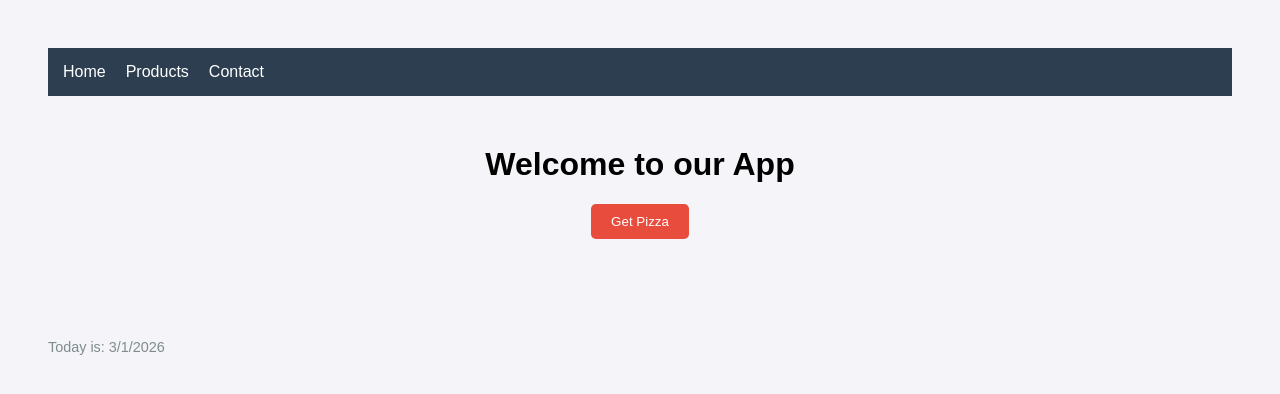
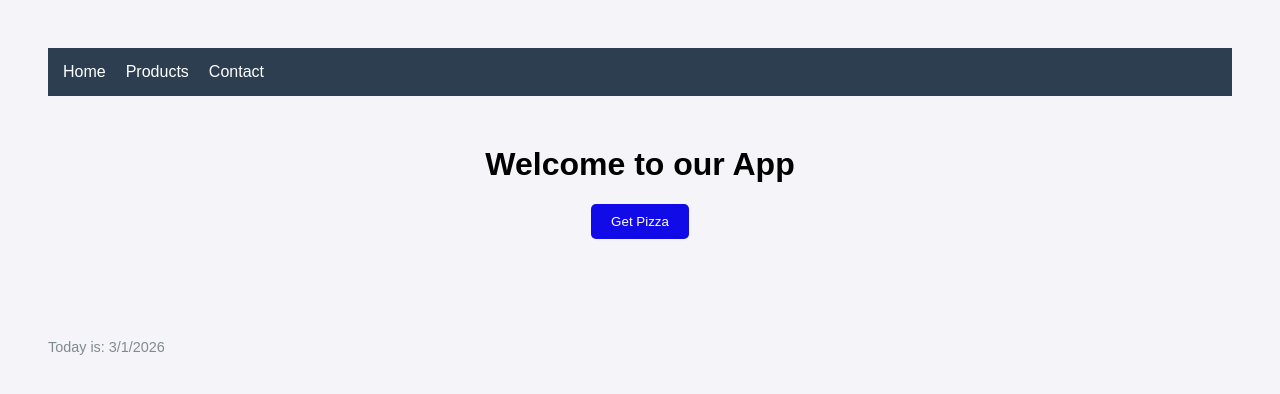
Before and after one commit to TeviBo/visual-testing-ai-testing-framework, a website: page index.html in a window 1280 px wide. Drawn offline with Linux system fonts and the light colour scheme.

Commit message:
Changed Get Pizza button color from red to blue to force failure

```diff
--- a/index.html
+++ b/index.html
@@ -7,7 +7,7 @@
         body { font-family: sans-serif; padding: 40px; background: #f4f4f9; }
         nav { background: #2c3e50; padding: 15px; color: white; display: flex; gap: 20px; }
         .hero { margin-top: 50px; text-align: center; }
-        .btn-pizza { background: #e74c3c; color: white; padding: 10px 20px; border: none; border-radius: 5px; cursor: pointer; }
+        .btn-pizza { background: #110be7; color: white; padding: 10px 20px; border: none; border-radius: 5px; cursor: pointer; }
         .footer { margin-top: 100px; color: #7f8c8d; font-size: 0.9em; }
     </style>
 </head>
```
